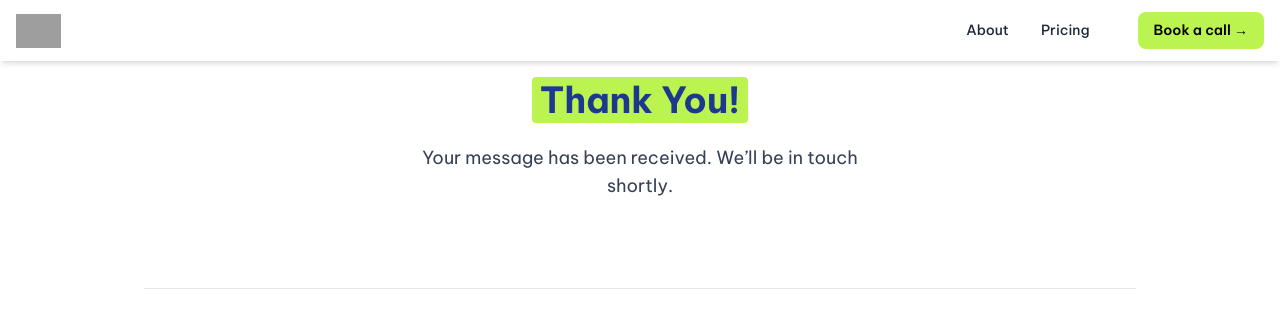
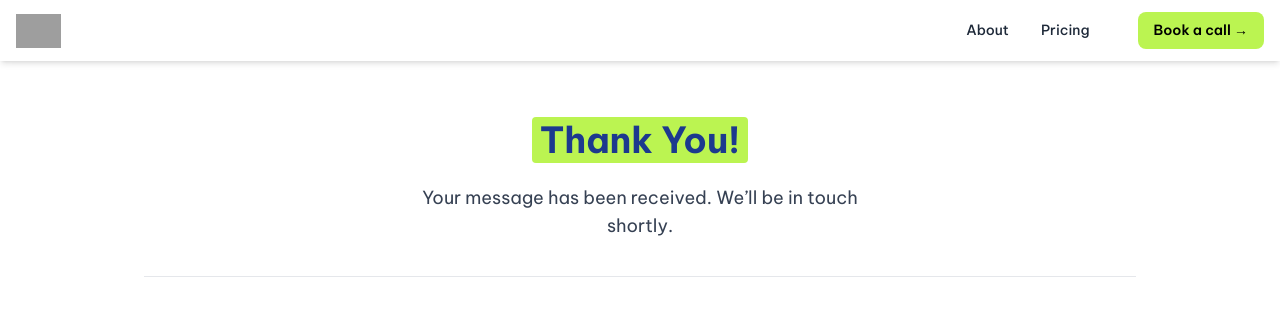
Before and after one commit to viji9898/app-oysterr, a Next.js app: page /thank-you in a window 1280 px wide. Shown: the top 314 px of the page. Built offline with nearby package versions, Linux system fonts and the light colour scheme; grey boxes are pictures that could not be loaded.

Commit message:
update-thank-you-page
increased margin on top

```diff
--- a/src/app/thank-you/page.tsx
+++ b/src/app/thank-you/page.tsx
@@ -6,7 +6,7 @@ import SuccessStories from "../components/successStories/successStories";
 const ThankYou = () => {
   return (
     <main className="min-h-screen bg-white px-4 pb-20">
-      <div className="flex flex-col items-center justify-center text-center max-w-md mx-auto pt-20">
+      <div className="flex flex-col items-center justify-center text-center max-w-md mx-auto pt-20 mt-10">
         <h1 className="text-3xl sm:text-4xl font-bold mb-6">
           <span
             className="px-2 rounded"
@@ -34,7 +34,7 @@ const ThankYou = () => {
       </div>
 
       {/* Divider and Success Stories Section */}
-      <div className="max-w-5xl mx-auto mt-16 px-4">
+      <div className="max-w-5xl mx-auto mt-3 px-4">
         <hr className="border-t border-gray-200 mb-12" />
         <SuccessStories />
       </div>
```
